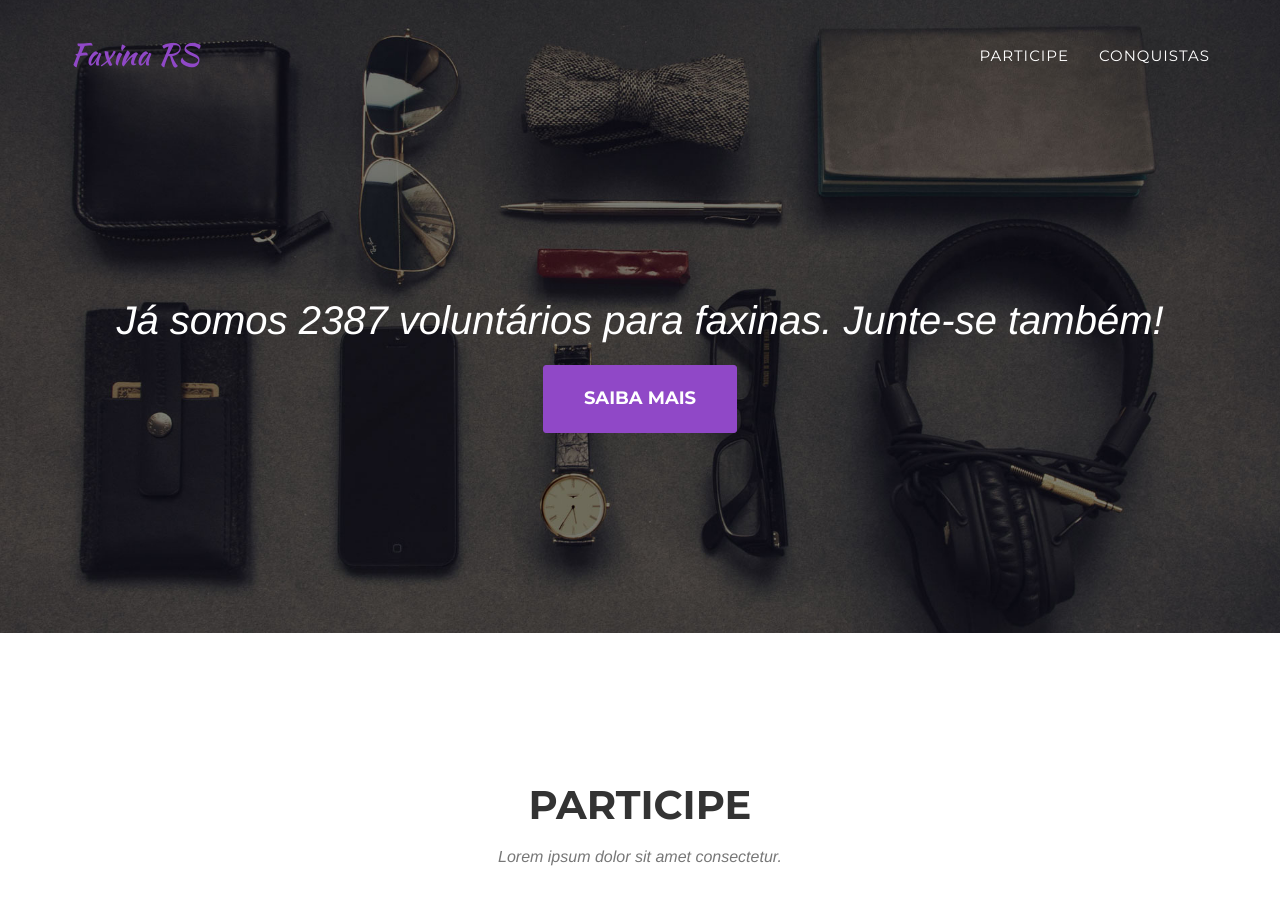
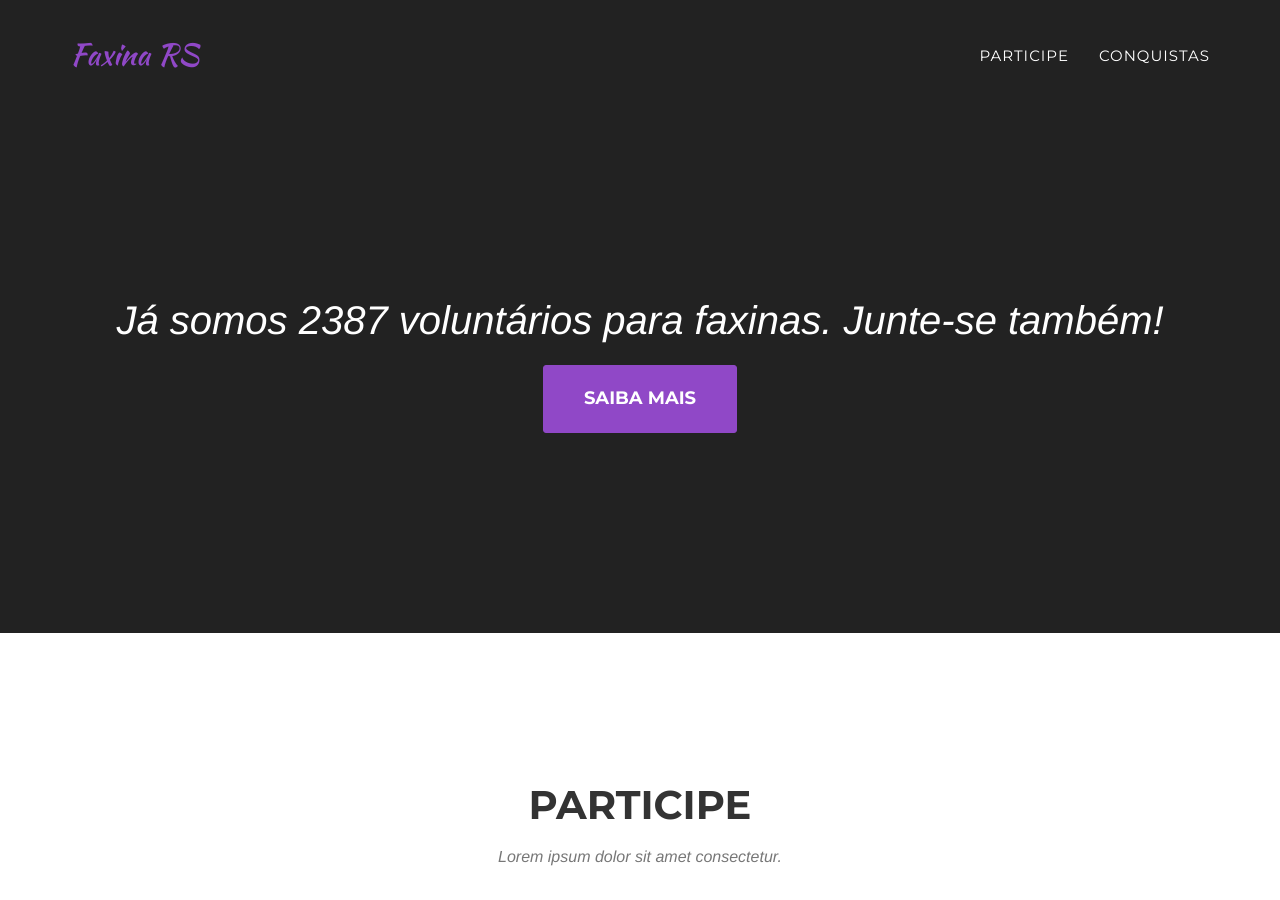
Before and after one commit to gsalibi/VolunteerCleaningRS, a Jekyll site: the page built from index.html, in a window 1280 px wide and 900 px high. Built offline with Jekyll 4.4.1, drawn with Linux system fonts in a browser that asks for light colours; some web fonts are replaced.

Commit message:
update clients

```diff
--- a/_includes/clients.html
+++ b/_includes/clients.html
@@ -1,27 +1,11 @@
-<!-- Clients Aside -->
-    <aside class="clients">
-        <div class="container">
-            <div class="row">
-                <div class="col-md-3 col-sm-6">
-                    <a href="#">
-                        <img src="img/logos/envato.jpg" class="img-responsive img-centered" alt="">
-                    </a>
-                </div>
-                <div class="col-md-3 col-sm-6">
-                    <a href="#">
-                        <img src="img/logos/designmodo.jpg" class="img-responsive img-centered" alt="">
-                    </a>
-                </div>
-                <div class="col-md-3 col-sm-6">
-                    <a href="#">
-                        <img src="img/logos/themeforest.jpg" class="img-responsive img-centered" alt="">
-                    </a>
-                </div>
-                <div class="col-md-3 col-sm-6">
-                    <a href="#">
-                        <img src="img/logos/creative-market.jpg" class="img-responsive img-centered" alt="">
-                    </a>
-                </div>
+<aside class="clients">
+    <div class="container text-center"> <!-- Adicionado 'text-center' para centralizar todo o conteúdo -->
+        <div class="row">
+            <div class="col-md-12">
+                <a href="https://www.instagram.com/casadeculturaeresistencia/" target="_blank">
+                    <img src="img/logos/casa_cultura.png" class="img-responsive img-centered" alt="">
+                </a>
             </div>
         </div>
-    </aside>
+    </div>
+</aside>
--- a/_includes/css/agency.css
+++ b/_includes/css/agency.css
@@ -275,7 +275,9 @@ header {
     color: #fff;
     background-color: #222;
     background-attachment: scroll;
+     /* TODO: Add image/video
     background-image: url('{{ site.baseurl }}/img/header-bg.jpg');
+     */
     background-position: center center;
     background-repeat: none;
     -webkit-background-size: cover;
```
Also changed, not shown: img/logos/casa_cultura.png (added).
